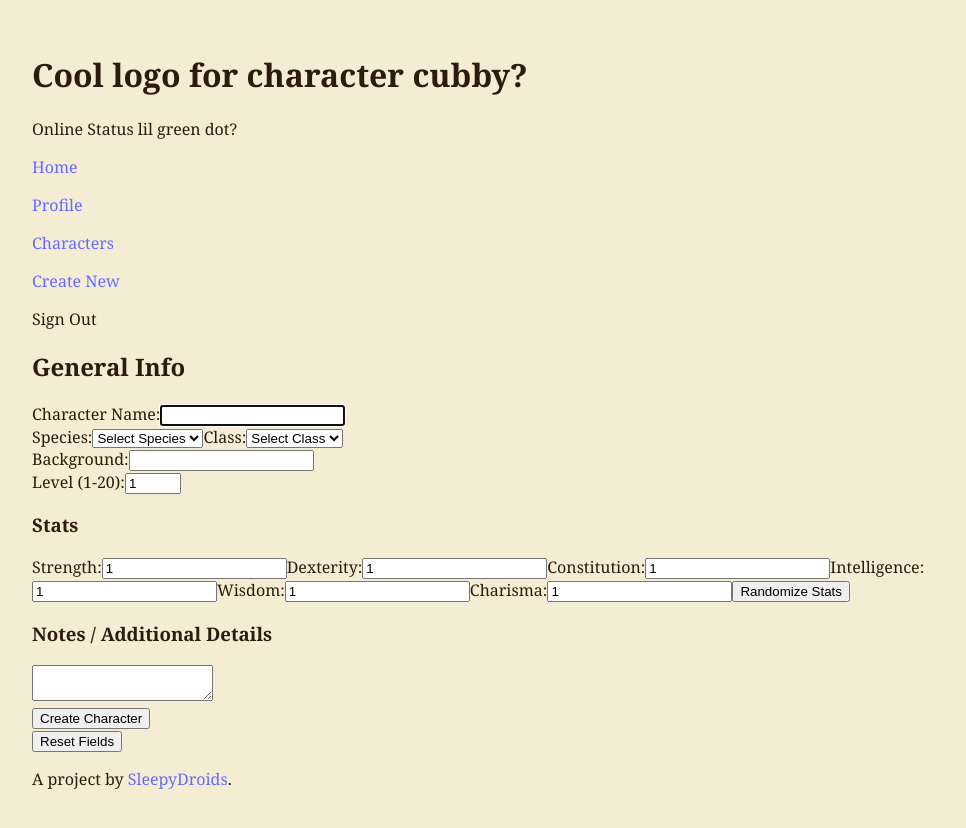
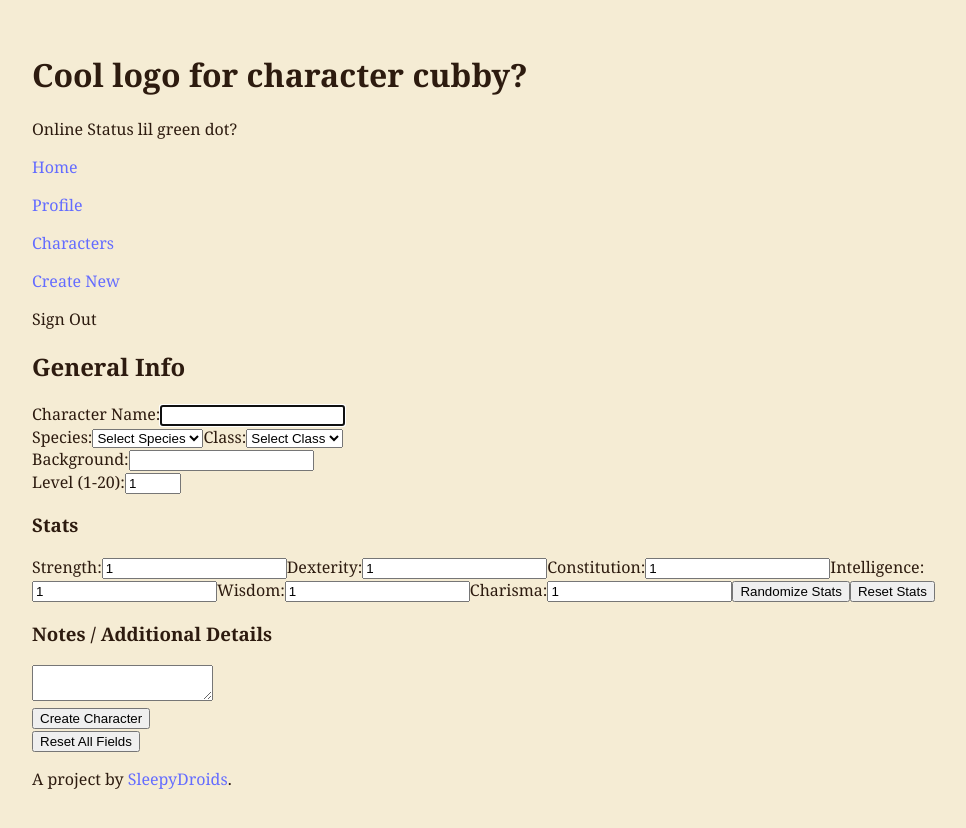
Before and after one commit to SleepyDroids/capstone_325, a React app in the folder frontend/: page /characters/new in a window 1280 px wide. Shown: the top 828 px of the page, without its empty margins (232-1198 px from the left). Built offline with nearby package versions, Linux system fonts and the light colour scheme; no server answers; the HTML template or start-up script is replaced by a standard one.

Commit message:
added a button specifically for the stats form fields that allows user to reset the stats to their base values if needed

```diff
--- a/frontend/src/components/forms/ClearButton.jsx
+++ b/frontend/src/components/forms/ClearButton.jsx
@@ -1,7 +1,7 @@
 export default function ClearButton({ clearInputs }) {
   return (
     <div className="form-submit">
-      <button type="button" className="formBtn" onClick={clearInputs}>Reset Fields</button>
+      <button type="button" className="formBtn" onClick={clearInputs}>Reset All Fields</button>
     </div>
   );
 }
--- a/frontend/src/components/forms/NewStatsInfoForm.jsx
+++ b/frontend/src/components/forms/NewStatsInfoForm.jsx
@@ -1,4 +1,8 @@
-export default function NewStatsInfoForm({ statsInfo, inputStatsInfo }) {
+export default function NewStatsInfoForm({ statsInfo, inputStatsInfo, initialStats, setStatsInfo }) {
+  function resetStats() {
+    setStatsInfo(initialStats);
+  }
+
   return (
     <div className="form-stats">
       <h3>Stats</h3>
@@ -68,8 +72,12 @@ export default function NewStatsInfoForm({ statsInfo, inputStatsInfo }) {
         name="stat_cha"
         min="1"
       />
-      <button type="button" className="randomBtn">
+      <button type="button" className="formBtn">
         Randomize Stats
+      </button>
+
+        <button type="button" className="formBtn" onClick={resetStats}>
+        Reset Stats
       </button>
     </div>
   );
--- a/frontend/src/pages/CharacterForm.jsx
+++ b/frontend/src/pages/CharacterForm.jsx
@@ -47,14 +47,11 @@ export default function CharacterForm() {
     localStorage.getItem("characterCubby") || JSON.stringify(draftCharacter)
   );
 
-  console.log(characterStorage);
+  console.log("Checking local storage data:", characterStorage);
 
   const [baseInfo, setBaseInfo] = useState(characterStorage);
   const [statsInfo, setStatsInfo] = useState(characterStorage);
   const [notesInfo, setNotesInfo] = useState(characterStorage);
-  // const [draftBaseValues, setDraftBaseValues] = useState({});
-  // const [draftStatsValues, setDraftStatsValues] = useState({});
-  // const [draftNotesValues, setDraftNotesValues] = useState({});
   const [draftValues, setDraftValues] = useState(characterStorage);
 
   function inputBaseInfo(inputs) {
@@ -86,14 +83,6 @@ export default function CharacterForm() {
 
   useEffect(() => {
     localStorage.setItem("characterCubby", JSON.stringify(draftValues));
-    // localStorage.setItem(
-    //   "characterCubbyStats",
-    //   JSON.stringify(draftStatsValues.stats)
-    // );
-    // localStorage.setItem(
-    //   "characterCubbyNotes",
-    //   JSON.stringify(draftNotesValues)
-    // );
   }, [draftValues]);
 
   async function handleNewSubmit(e) {
@@ -150,6 +139,8 @@ export default function CharacterForm() {
         <NewStatsInfoForm
           statsInfo={statsInfo}
           inputStatsInfo={inputStatsInfo}
+          initialStats={initialStats}
+          setStatsInfo={setStatsInfo}
         />
 
         <NewNotesInfoForm
```
Also changed, not shown: frontend/src/components/CharacterCard.jsx (+15 -3 lines).
